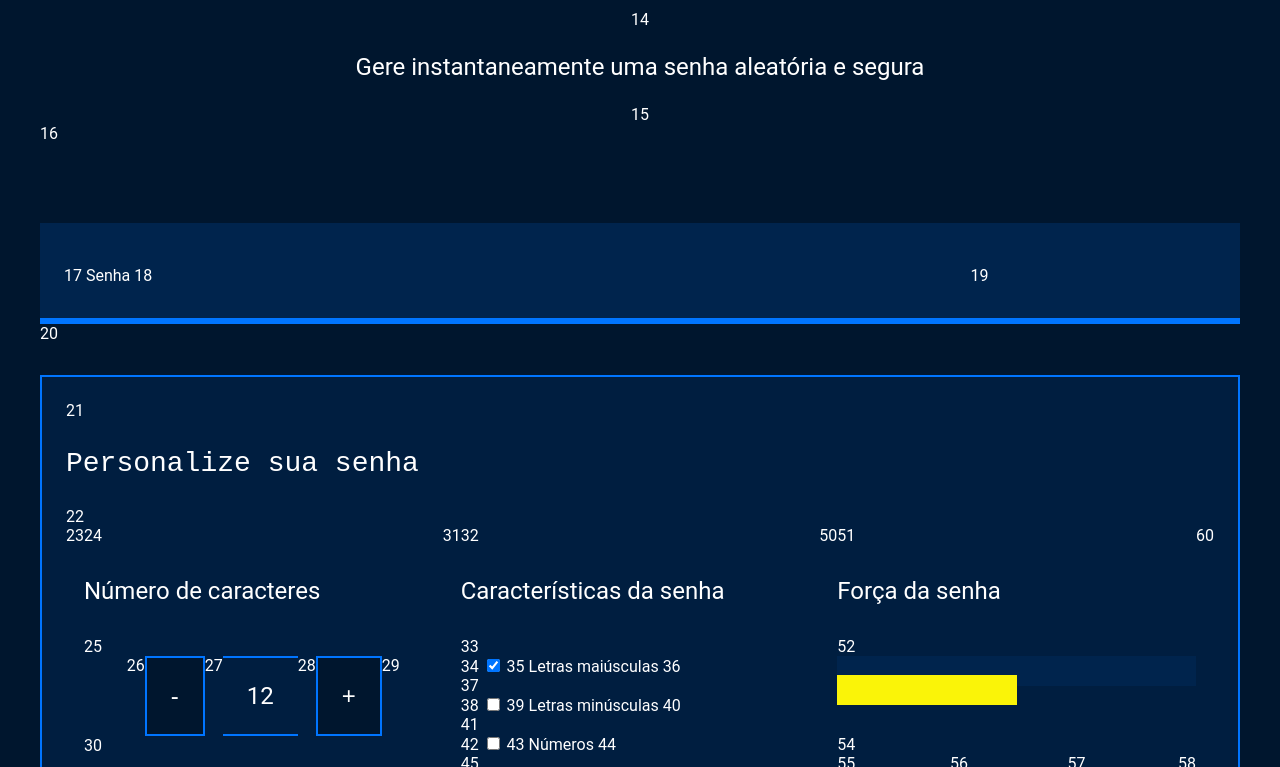
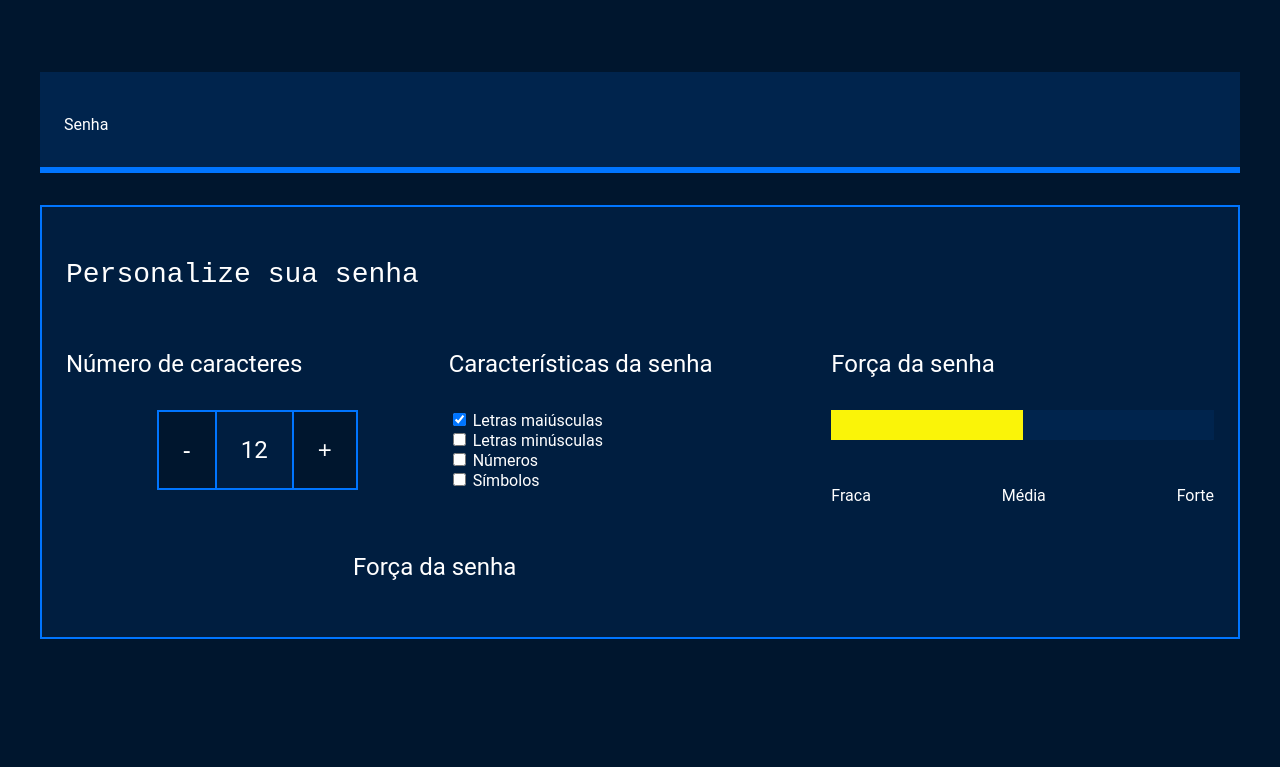
Before and after one commit to gustavoraupp45/14_av2, a plain HTML site: page index.html in a window 1280 px wide. Shown: the part 225-992 px from the top of the page. After the commit the page ends 872 px from the top, so only its background shows below. Drawn offline with Linux system fonts and the light colour scheme.

Commit message:
Update index.html

```diff
--- a/index.html
+++ b/index.html
@@ -1,68 +1,68 @@
 <!DOCTYPE html>
-2 <html lang="pt-br">
-3 <head>
-4 <meta charset="UTF-8">
-5 <meta name="viewport" content="width=device-width, initial-scale=1.0">
-6 <title>Gerador de senha</title>
-7 <link rel="stylesheet" href="style.css">
-8 </head>
-9 <body>
-10 <section class="conteudo">
-11 <div class="conteudo-titulo">
-12 <img src="unlock.svg" alt="cadeado fechado">
-13 <h2 class="titulo-principal">Gerador de senhas</h2>
-14 <h3 class="titulo-secundario">Gere instantaneamente uma senha aleatória e segura</h3>
-15 </div>
-16 <div class="conteudo-senha">
-17 <label for="senha">Senha</label>
-18 <input name="senha" type="text" id="campo-senha">
-19 </div>
-20 <div class="parametro">
-21 <h3 class="parametro-titulo">Personalize sua senha</h3>
-22 <div class="parametro-coluna__senha">
-23 <div class="parametro-senha">
-24 <h4 class="parametro-senha__titulo">Número de caracteres</h4>
-25 <div class="parametro-senha-botoes">
-26 <button class="parametro-senha__botao">-</button>
-27 <p class="parametro-senha__texto">12</p>
-28 <button class="parametro-senha__botao">+</button>
-29 </div>
-30 </div>
-31 <div class="parametro-senha">
-32 <h4 class="parametro-senha__titulo">Características da senha</h4>
-33 <div class="parametro-senha-checkbox">
-34 <input name="maiusculo" type="checkbox" class="checkbox" checked>
-35 <label for="maiusculo">Letras maiúsculas</label>
-36 </div>
-37 <div class="parametro-senha-checkbox">
-38 <input name="minusculo" type="checkbox" class="checkbox">
-39 <label for="minusculo">Letras minúsculas</label>
-40 </div>
-41 <div class="parametro-senha-checkbox">
-42 <input name="numero" type="checkbox" class="checkbox">
-43 <label for="numero">Números</label>
-44 </div>
-45 <div class="parametro-senha-checkbox">
-46 <input name="simbolo" type="checkbox" class="checkbox">
-47 <label for="simbolo">Símbolos</label>
-48 </div>
-49 </div>
-50 <div class="parametro-senha">
-51 <h4 class="parametro-senha__titulo">Força da senha</h4>
-52 <div class="barra"></div> <!--Barra com tom de azul mais claro-->
-53 <div class="forca media"></div> <!--Bara vermelha-->
-54 <div class="parametro-senha-textos"> <!--Cria a legenda abaixo das cores-->
-55 <p>Fraca</p>
-56 <p>Média</p>
-57 <p>Forte</p>
-58 </div>
-59 </div>
-60 </div>
-61 <div class="parametro-senha">
-62 <h4 class="parametro-senha__titulo">Força da senha</h4>
-63 </div>
-64 </div>
-65 </div>
-66 </section>
-67 </body>
-68 </html>
+ <html lang="pt-br">
+ <head>
+ <meta charset="UTF-8">
+ <meta name="viewport" content="width=device-width, initial-scale=1.0">
+ <title>Gerador de senha</title>
+ <link rel="stylesheet" href="style.css">
+ </head>
+ <body>
+ <section class="conteudo">
+ <div class="conteudo-titulo">
+ <img src="unlock.svg" alt="cadeado fechado">
+ <h2 class="titulo-principal">Gerador de senhas</h2>
+ <h3 class="titulo-secundario">Gere instantaneamente uma senha aleatória e segura</h3>
+ </div>
+ <div class="conteudo-senha">
+ <label for="senha">Senha</label>
+ <input name="senha" type="text" id="campo-senha">
+ </div>
+ <div class="parametro">
+ <h3 class="parametro-titulo">Personalize sua senha</h3>
+ <div class="parametro-coluna__senha">
+ <div class="parametro-senha">
+ <h4 class="parametro-senha__titulo">Número de caracteres</h4>
+ <div class="parametro-senha-botoes">
+ <button class="parametro-senha__botao">-</button>
+ <p class="parametro-senha__texto">12</p>
+ <button class="parametro-senha__botao">+</button>
+ </div>
+ </div>
+ <div class="parametro-senha">
+ <h4 class="parametro-senha__titulo">Características da senha</h4>
+ <div class="parametro-senha-checkbox">
+ <input name="maiusculo" type="checkbox" class="checkbox" checked>
+ <label for="maiusculo">Letras maiúsculas</label>
+ </div>
+ <div class="parametro-senha-checkbox">
+ <input name="minusculo" type="checkbox" class="checkbox">
+ <label for="minusculo">Letras minúsculas</label>
+ </div>
+ <div class="parametro-senha-checkbox">
+ <input name="numero" type="checkbox" class="checkbox">
+ <label for="numero">Números</label>
+ </div>
+ <div class="parametro-senha-checkbox">
+ <input name="simbolo" type="checkbox" class="checkbox">
+ <label for="simbolo">Símbolos</label>
+ </div>
+ </div>
+ <div class="parametro-senha">
+ <h4 class="parametro-senha__titulo">Força da senha</h4>
+ <div class="barra"></div> <!--Barra com tom de azul mais claro-->
+ <div class="forca media"></div> <!--Bara vermelha-->
+ <div class="parametro-senha-textos"> <!--Cria a legenda abaixo das cores-->
+ <p>Fraca</p>
+ <p>Média</p>
+ <p>Forte</p>
+ </div>
+ </div>
+ </div>
+ <div class="parametro-senha">
+ <h4 class="parametro-senha__titulo">Força da senha</h4>
+ </div>
+ </div>
+ </div>
+ </section>
+ </body>
+ </html>
```
